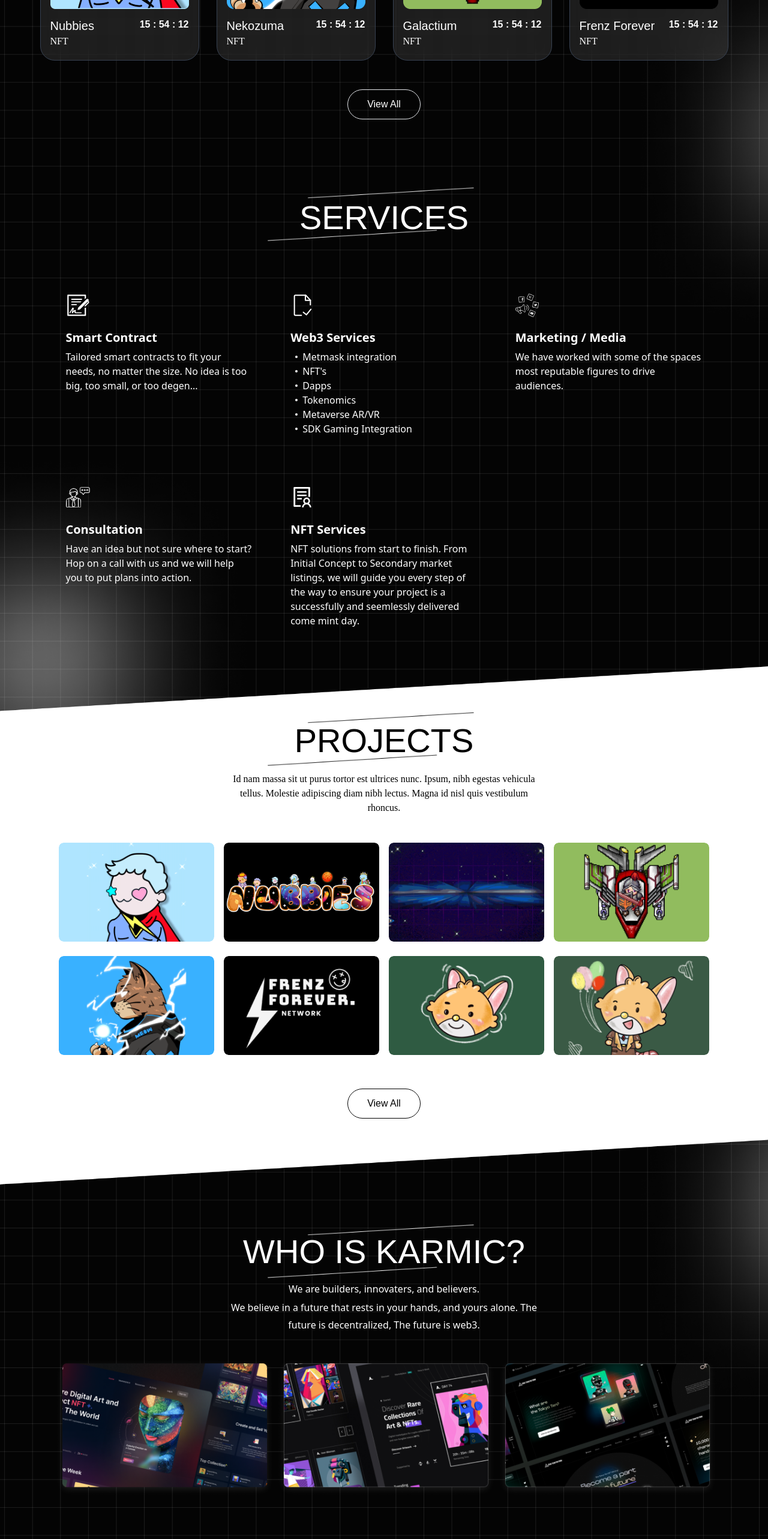
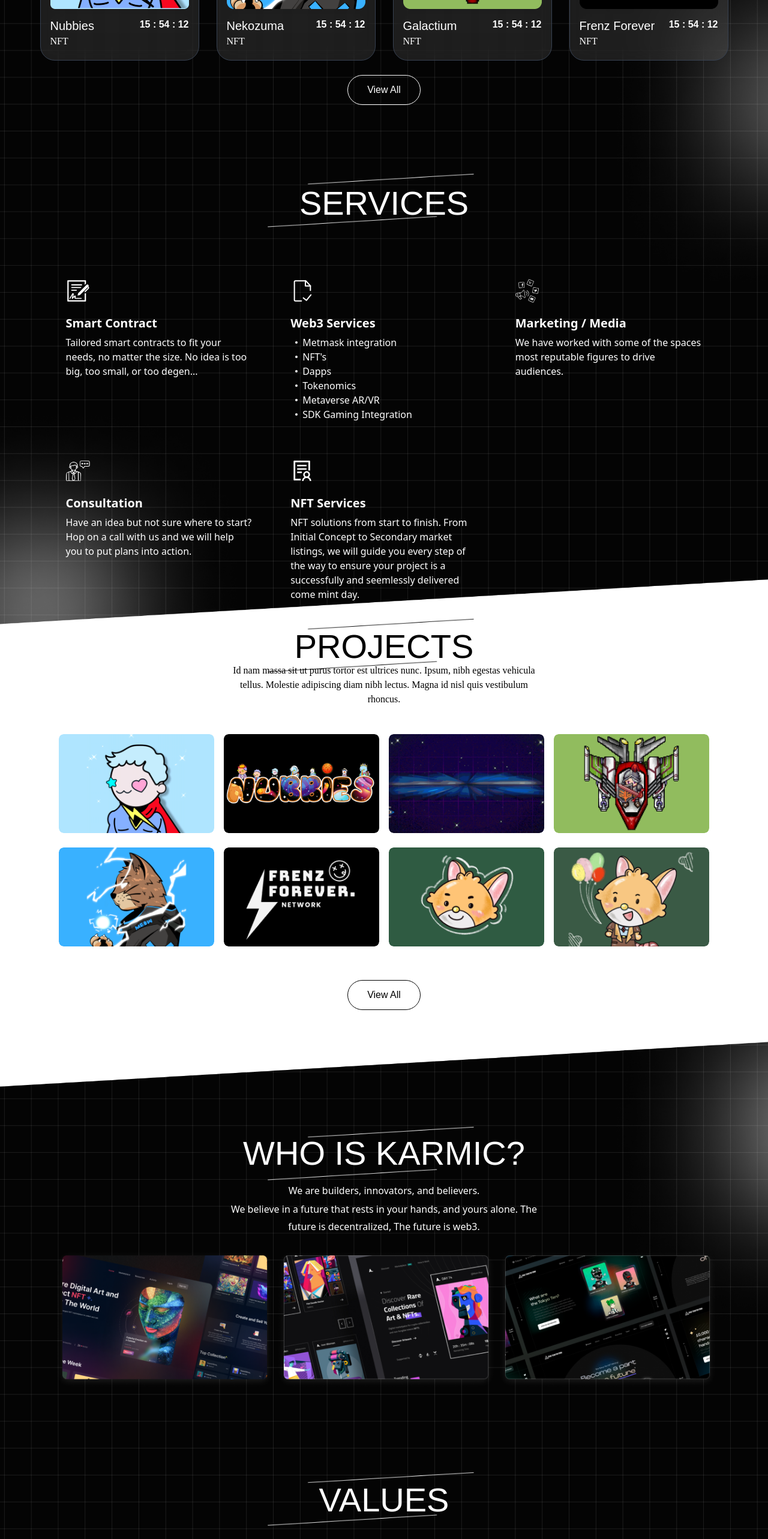
Before and after one commit to BimlaJain/Karmic, a React (Create React App) app: page / in a window 1280 px wide. Shown: the part 1260-3826 px from the top of the page at 60% size. Built offline with nearby package versions, Linux system fonts and the light colour scheme.

Commit message:
chnage updates

```diff
--- a/public/index.html
+++ b/public/index.html
@@ -30,7 +30,7 @@
     <meta property="twitter:description" content=" We are believers decentralizationsecond-lineAnd Web3." />
     <meta property="twitter:image" content="/meta-img.png" />
   </head>
-  <body class="bg-img  bg-cover bg-no-repeat">
+  <body class="bg-img  bg-cover bg-no-repeat scroll-smooth">
     <noscript>You need to enable JavaScript to run this app.</noscript>
     <div id="root"></div>
   </body>
--- a/src/components/Projects.jsx
+++ b/src/components/Projects.jsx
@@ -1,10 +1,11 @@
 import React from 'react'
 import CommonHeading from '../common/CommonHeading';
+import CommonButton from '../common/CommonButton'
 import { PROJECTS_LISTS } from '../utils/helper'
 
 const Projects = () => {
     return (
-        <div className='bg-cover bg-center bg-no-repeat bg-whiteImg xl:h-[870px] pt-[150px] sm:pt-[99px] lg:pb-[160px] pb-32' id='projects'>
+        <div className='bg-cover bg-center bg-no-repeat bg-whiteImg xl:h-[850px] pt-[150px] sm:pt-[86px] lg:pb-[120px] pb-36' id='projects'>
             <div className='container relative'>
                 <div className="absolute xl:top-[-3%] lg:top-[-2%] lg:left-[33%] md:top-[-3%] md:left-[28%] left-[15%] top-[-1%]">
                     <img
@@ -15,9 +16,9 @@
                 </div>
                 <CommonHeading
                     text={'projects'}
-                    classStyle={'!pb-6 !text-black'}/>
+                    classStyle={'!md:pb-6 !text-black'}/>
                 <p className='text-base max-w-[532px] mx-auto text-center leading-6 font-normal font-space max-lg:pt-4'>Id nam massa sit ut purus tortor est ultrices nunc. Ipsum, nibh egestas vehicula tellus. Molestie adipiscing diam nibh lectus. Magna id nisl quis vestibulum rhoncus.</p>
-                <div className='flex flex-wrap pt-[22px] max-md:pt-4 justify-center'>
+                <div className='flex flex-wrap sm:pt-[22px] justify-center'>
                     {PROJECTS_LISTS.map((obj, i) => (
                         <div
                             key={i}
@@ -41,10 +42,8 @@
                         </div>
                     ))}
                 </div>
-                <div className='flex justify-center pt-14 max-lg:pt-10 max-md:pt-8'>
-                    <button className="px-8 py-3 border border-black flex justify-center mx-auto items-center  text-black font-sunflower font-medium text-base rounded-full transition-all duration-700 ease-in-out hover:bg-black hover:text-white">
-                        View All
-                    </button>
+                <div className='flex justify-center pt-14 max-lg:pt-10 max-md:pt-5'>
+                    <CommonButton classStyle={`px-8 py-3 border border-black flex justify-center mx-auto items-center  text-black font-sunflower font-medium !text-base rounded-full transition-all duration-700 ease-in-out hover:bg-black hover:text-white`} text={'View All'} />
                 </div>
             </div>
         </div>
--- a/src/components/Services.jsx
+++ b/src/components/Services.jsx
@@ -4,7 +4,7 @@
 
 const Services = () => {
     return (
-        <div id='services'>
+        <div id='services' className='-mb-20'>
             <div className='container relative'>
                 <div className="absolute lg:top-[-3%] lg:left-[33%] md:top-[-3%] md:left-[28%] left-[15%] top-[-1%]">
                     <img
@@ -16,9 +16,9 @@
                 <CommonHeading
                     text={'Services'}
                 />
-                <div className='flex flex-row flex-wrap -mx-3 xl:pt-[77px] md:pt-12 pt-8'>
+                <div className='flex flex-row max-lg:justify-center flex-wrap -mx-3 xl:pt-[77px] md:pt-12 pt-8'>
                     {SERVICES_DATA.map((service, index) => (
-                        <div key={index} className='lg:w-[33.33%] sm:w-[50%] w-full px-[10.5px] xl:mb-10 lg:mb-7 sm:mb-6 mb-5 relative group'>
+                        <div key={index} className='lg:w-[33.33%] sm:w-[50%] w-full px-[10.5px] xl:mb-5 lg:mb-7 sm:mb-6 mb-5 relative group'>
                             <div className='absolute -top-[18px] xl:-right-1 -right-2 group-hover:opacity-100 opacity-0 transition-opacity duration-700 -z-10'>
                                 <img src={service.circle} alt="circle" className='xl:w-[73px] xl:h-[74px] size-16 shadow-custom-2xl' />
                             </div>
--- a/src/components/UpcomingProjects.jsx
+++ b/src/components/UpcomingProjects.jsx
@@ -1,5 +1,6 @@
 import React from 'react';
 import CommonHeading from '../common/CommonHeading';
+import CommonButton from '../common/CommonButton';
 import { UPCOMING_PROJECTS } from '../utils/helper';
 
 
@@ -45,9 +46,7 @@
                         </div>
                     ))}
                 </div>
-                <button className="mt-12 px-8 py-3 border flex justify-center mx-auto items-center text-white font-sunflower font-medium text-base rounded-full transition-all duration-700 ease-in-out hover:bg-white hover:text-black">
-                    View All
-                </button>
+                <CommonButton classStyle={`px-8 py-3 border !border-white flex justify-center !mt-6 mx-auto items-center text-white font-sunflower font-medium !text-base rounded-full transition-all duration-700 ease-in-out hover:bg-white hover:text-black`} text={'View All'} />
             </div>
         </div>
     );
--- a/src/components/Values.jsx
+++ b/src/components/Values.jsx
@@ -6,7 +6,7 @@
     return (
         <>
             <div className='container relative'>
-                <div className="absolute lg:top-[-4%] lg:left-[33%] md:top-[-3%] md:left-[28%] left-[15%] top-[-1%]">
+                <div className="absolute lg:top-[-4%] lg:left-[33%] md:top-[-3%] md:left-[28%] left-[15%] top-[-2%]">
                     <img
                         src="./assets/images/png/heading-line.png"
                         alt="line"
@@ -16,7 +16,7 @@
                 <CommonHeading
                     text={'values'}
                 />
-                <div className='flex flex-row flex-wrap -mx-3 xl:pt-[77px] md:pt-12 pt-8'>
+                <div className='flex flex-row max-lg:justify-center flex-wrap -mx-3 xl:pt-[77px] md:pt-12 pt-8'>
                     {VALUES_DATA.map((service, index) => (
                         <div key={index} className='lg:w-[33.33%] sm:w-[50%] w-full px-[10.5px] lg:mb-10 sm:mb-6 mb-5 relative group'>
                             <div className='absolute -top-[18px] xl:-right-1 -right-2 group-hover:opacity-100 opacity-0 transition-opacity duration-700 -z-10'>
--- a/src/components/WhoIsKarmic.jsx
+++ b/src/components/WhoIsKarmic.jsx
@@ -1,10 +1,12 @@
 import React from 'react'
 import CommonHeading from '../common/CommonHeading'
+import { KARMIC_IMAGES } from '../utils/helper';
+
 const Karmic = () => {
     return (
-        <div className=' xl:pb-[156px] lg:pb-[120px] sm:pb-24 pb-16 xl:pt-[81px] md:pt-[50px] '>
+        <div className='xl:pb-[156px] lg:pb-[120px] sm:pb-24 pb-16 xl:pt-[81px] md:pt-[50px] max-sm:-mt-[60px]'>
             <div className="container relative">
-                <div className="absolute lg:top-[-4%] lg:left-[33%] md:top-[-3%] md:left-[28%] left-[15%] top-[-1%]">
+                <div className="absolute lg:top-[-4%] lg:left-[33%] md:top-[-3%] md:left-[28%] left-[15%] top-[-2%]">
                     <img
                         src="./assets/images/png/heading-line.png"
                         alt="line"
@@ -15,16 +17,25 @@
                     text={'Who is karmic?'}
                     classStyle={'!pb-3'}
                 />
-                <p className='text-base max-w-[532px] mx-auto text-center leading-custom-2xl pb-[2px] font-normal text-white pt-2'>We are builders, innovaters, and believers.</p>
-                <p className='text-base max-w-[532px] mx-auto text-center leading-custom-2xl font-normal text-white'>We believe in a future that rests in your hands, and yours alone. The future is decentralized, The future is web3.</p>
-                <div className="flex max-xl:flex-wrap pt-10 max-xl:justify-center">
-                    <img className='max-w-[369px] max-xl:max-w-[300px] max-lg:max-w-[329px] pointer-events-none' src="./assets/images/png/karmic-one.png" alt="one" />
-                    <img className='max-w-[369px] max-xl:max-w-[300px] max-lg:max-w-[329px] pointer-events-none' src="./assets/images/png/karmic-two.png" alt="two" />
-                    <img className='max-w-[369px] max-xl:max-w-[300px] max-lg:max-w-[329px] pointer-events-none' src="./assets/images/png/karmic-three.png" alt="three" />
+                <p className='text-base max-w-[532px] mx-auto text-center leading-custom-2xl pb-[2px] font-normal text-white pt-2'>
+                    We are builders, innovators, and believers.
+                </p>
+                <p className='text-base max-w-[532px] mx-auto text-center leading-custom-2xl font-normal text-white'>
+                    We believe in a future that rests in your hands, and yours alone. The future is decentralized, The future is web3.
+                </p>
+                <div className="flex max-xl:flex-wrap pt-6 max-xl:justify-center">
+                    {KARMIC_IMAGES.map((image, index) => (
+                        <img
+                            key={index}
+                            className='max-w-[369px] max-xl:max-w-[300px] max-lg:max-w-[329px] pointer-events-none'
+                            src={image.src}
+                            alt={image.alt}
+                        />
+                    ))}
                 </div>
             </div>
         </div>
-    )
-}
+    );
+};
 
-export default Karmic
+export default Karmic;
--- a/src/utils/helper.js
+++ b/src/utils/helper.js
@@ -77,7 +77,8 @@
         image: "/assets/images/png/projects-img-eight.png",
         title: 'Nubbies'
     },
-]
+];
+
 export const SERVICES_DATA = [
     {
         circle: "/assets/images/png/white-circle.png",
@@ -137,6 +138,13 @@
         content: [] ,
     },
 ];
+
+export const KARMIC_IMAGES = [
+    { src: './assets/images/png/karmic-one.png', alt: 'one' },
+    { src: './assets/images/png/karmic-two.png', alt: 'two' },
+    { src: './assets/images/png/karmic-three.png', alt: 'three' },
+];
+
 export const VALUES_DATA = [
     {
         circle: "/assets/images/png/white-circle.png",
@@ -161,3 +169,26 @@
         content: [],
     },
 ];
+
+export const SOCIAL_LINKS = [
+    {
+        link: 'https://www.instagram.com/',
+        src: './assets/images/svg/instagram.svg',
+        alt: 'instagram',
+    },
+    {
+        link: 'https://x.com/?lang=en&mx=2',
+        src: './assets/images/svg/twitter.svg',
+        alt: 'twitter',
+    },
+    {
+        link: 'https://www.facebook.com',
+        src: './assets/images/svg/facebook.svg',
+        alt: 'facebook',
+    },
+    {
+        link: 'https://www.youtube.com/',
+        src: './assets/images/svg/youtube.svg',
+        alt: 'youtube',
+    },
+];
--- a/tailwind.config.js
+++ b/tailwind.config.js
@@ -15,29 +15,24 @@
           xl: "1140px",
         },
       },
-
       colors: {
         'light-gray': "#3B3B3B",
         'dark-gray': "#4d4d4d",
       },
-
       fontFamily: {
         'sunflower': "'Sunflower', sans-serif",
         'space': "'Space Grotesk', serif"
       },
-
       fontSize: {
         "custom-xl": '56px',
         "custom-3xl": '32px',
         "custom-4xl": '34px',
       },
-
       lineHeight: {
         'custom-sm': '108%',
         'custom-xl': '121%',
         'custom-2xl': '180%',
       },
-
       backgroundImage: {
         'hero-layer': "url('/public/assets/images/png/hero-gray-layer.png')",
         'whiteImg': "url('/public/assets/images/png/bg-white.png')",
```
Also changed, not shown: src/components/Footer.jsx (+15 -32 lines).
